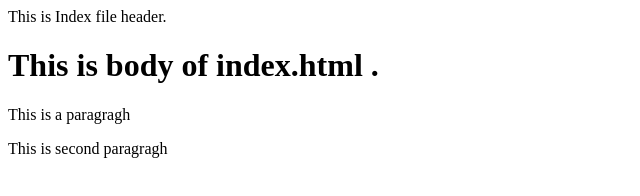
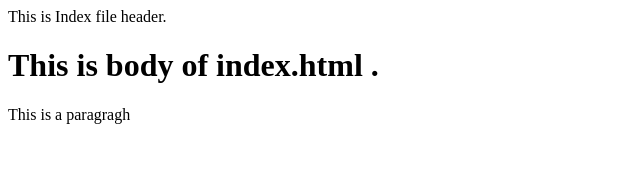
Before and after one commit to vpriyankaprabhu/git-test, a plain HTML site: page index.html in a window 1280 px wide. Shown: the whole page, without its empty margins (0-640 px from the left). Drawn offline with Linux system fonts and the light colour scheme.

Commit message:
fourth commit

```diff
--- a/index.html
+++ b/index.html
@@ -8,6 +8,5 @@
             This is body of index.html .
         </h1>
         <p>This is a paragragh</p>
-        <p>This is second paragragh</p>
     </body>
 </html>
```
